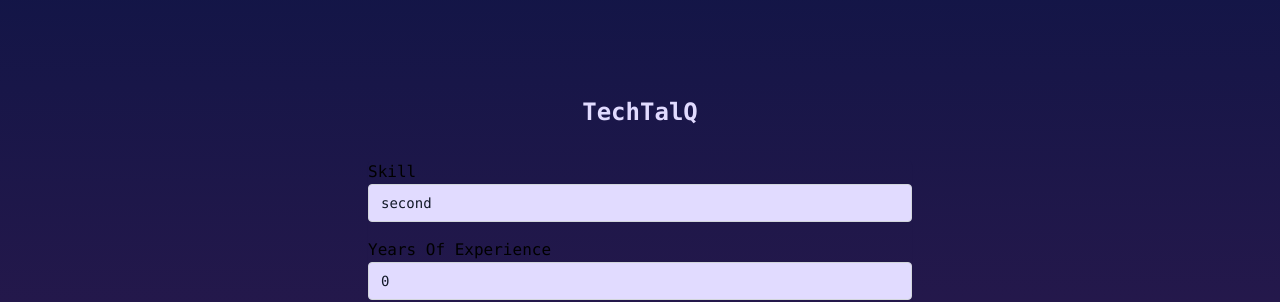
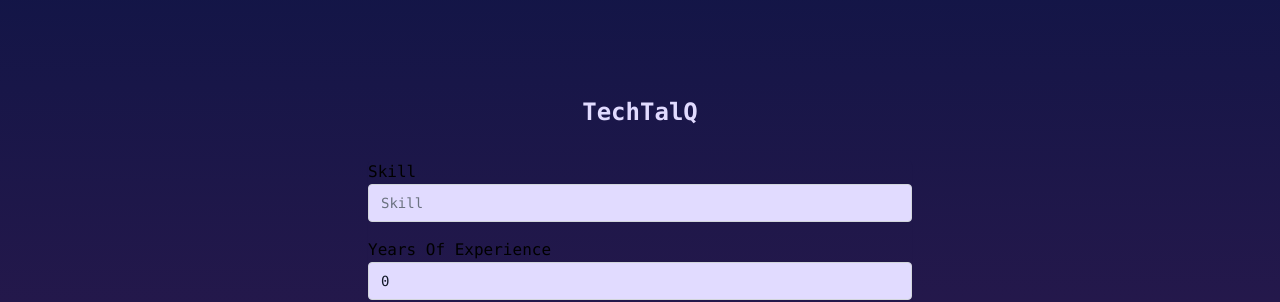
Before and after one commit to AnasShahid/TechTalQ, a Next.js app: page / in a window 1280 px wide. Shown: the top 302 px of the page. Built offline with nearby package versions, Linux system fonts and the light colour scheme.

Commit message:
initial state removed

```diff
--- a/pages/index.tsx
+++ b/pages/index.tsx
@@ -3,7 +3,7 @@
 import { FormEvent, useState } from "react";
 
 const Home = () => {
-  const [skill, setSkill] = useState("second");
+  const [skill, setSkill] = useState("");
   const [yearsOfExperience, setYearsOfExperience] = useState(0);
   const [jobDescription, setJobDescription] = useState("");
   const router = useRouter();
```
